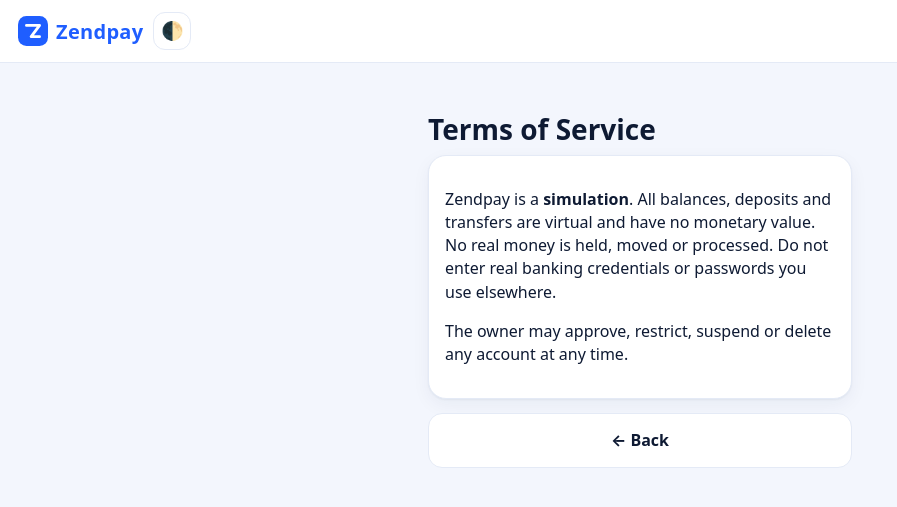
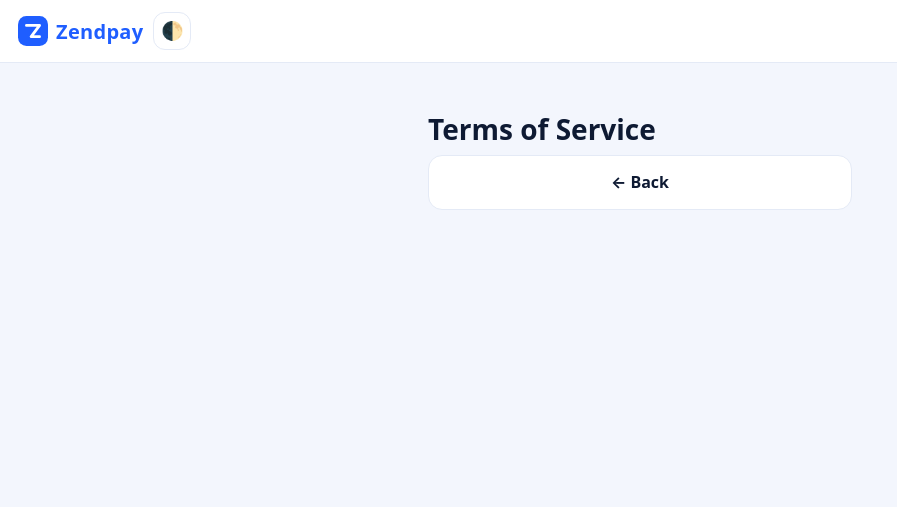
Before and after one commit to chijioke-coder/Zendpay, a Flask app: page /legal/terms in a window 1280 px wide. Shown: the top 507 px of the page, without its empty margins (0-897 px from the left). Run offline with Flask 3, Linux system fonts and the light colour scheme; some libraries are stand-ins or nearby versions.

Commit message:
Update legal.html

```diff
--- a/templates/legal.html
+++ b/templates/legal.html
@@ -1,7 +1,6 @@
 {% extends "auth_base.html" %}
 {% block content %}
 <h1>{{ 'Terms of Service' if page=='terms' else 'Privacy Policy' }}</h1>
-<div class="card"><p>Zendpay is a <b>simulation</b>. All balances, deposits and transfers are virtual and have no monetary value. No real money is held, moved or processed. Do not enter real banking credentials or passwords you use elsewhere.</p>
-{% if page=='privacy' %}<p>Your details are stored only in this simulation database and are visible to the site owner for administration.</p>{% else %}<p>The owner may approve, restrict, suspend or delete any account at any time.</p>{% endif %}</div>
+
 <a class="btn ghost" href="javascript:history.back()">← Back</a>
 {% endblock %}
```
